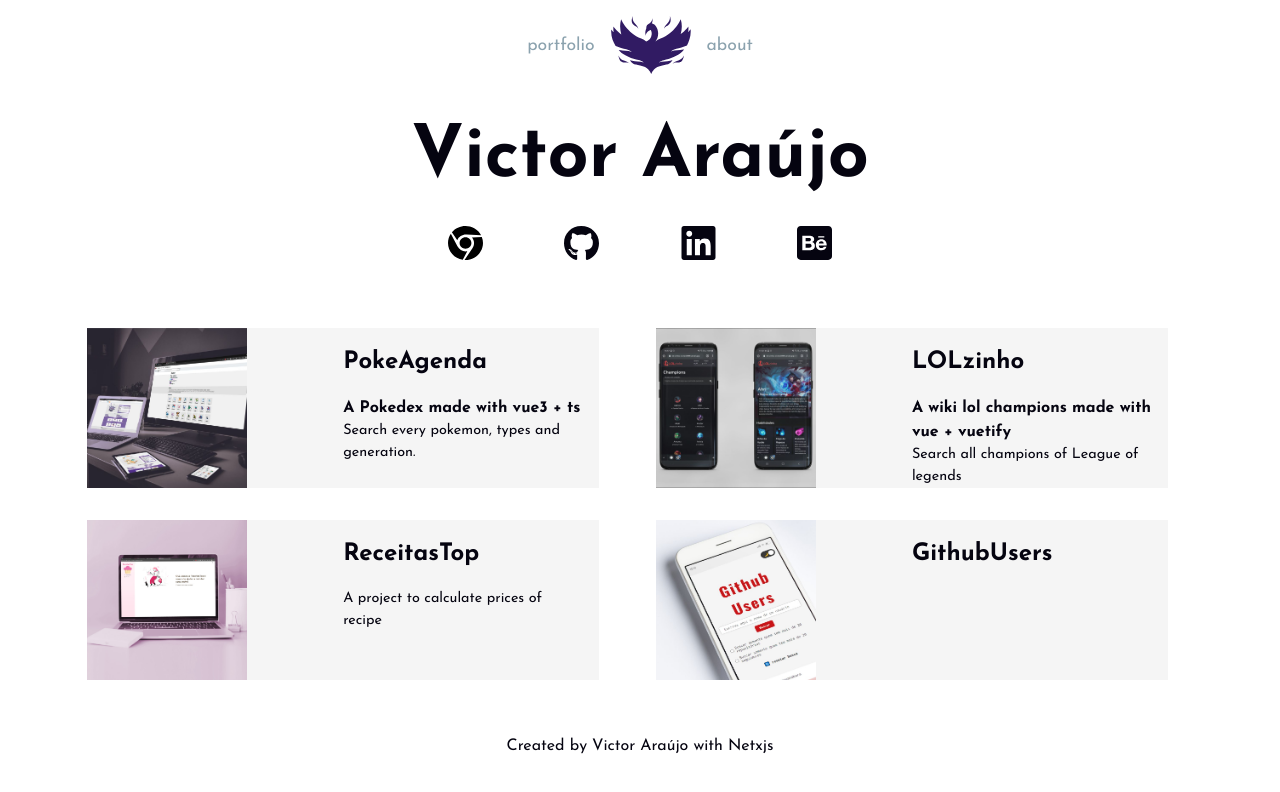
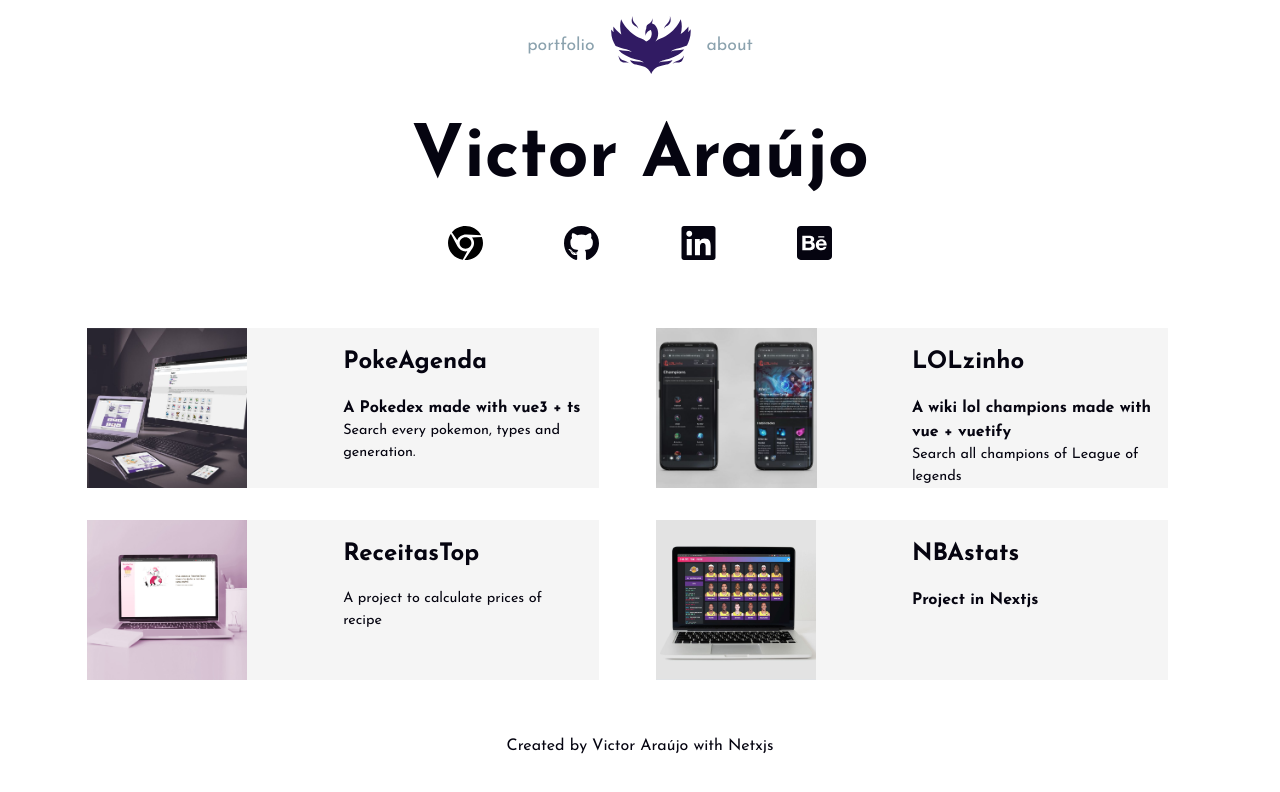
Before and after one commit to Victorb999/victor-portfolio, a Next.js app: page / in a window 1280 px wide. Shown: the top 792 px of the page. Built offline with nearby package versions, Linux system fonts and the light colour scheme.

Commit message:
:rocket: add nba stats project

```diff
--- a/src/pages/index.tsx
+++ b/src/pages/index.tsx
@@ -111,12 +111,13 @@ export default function Home() {
             link={"https://receitastop.vercel.app"}
           />
           <Card
-            href={"/app/githubusers"}
-            imgSrc={"/img/Apps/githubusers.jpg"}
-            layoutId={"githubusers-app"}
-            title={"GithubUsers"}
-            text={"Project to search github user"}
-            link={"https://github-users-cyan.vercel.app/"}
+            href={"/app/nbastats"}
+            imgSrc={"/img/Apps/nbastats.jpg"}
+            layoutId={"nbastats-app"}
+            title={"NBAstats"}
+            subtitle={"Project in Nextjs"}
+            text={"Search all NBA teams and players"}
+            link={"https://nba-stats-pi.vercel.app/"}
           />
         </motion.div>
       </main>
```
Also changed, not shown: src/pages/app/[id].tsx (+5 -5 lines), public/img/Apps/lolzinho.jpg, public/img/Apps/nbastats.jpg (added).
